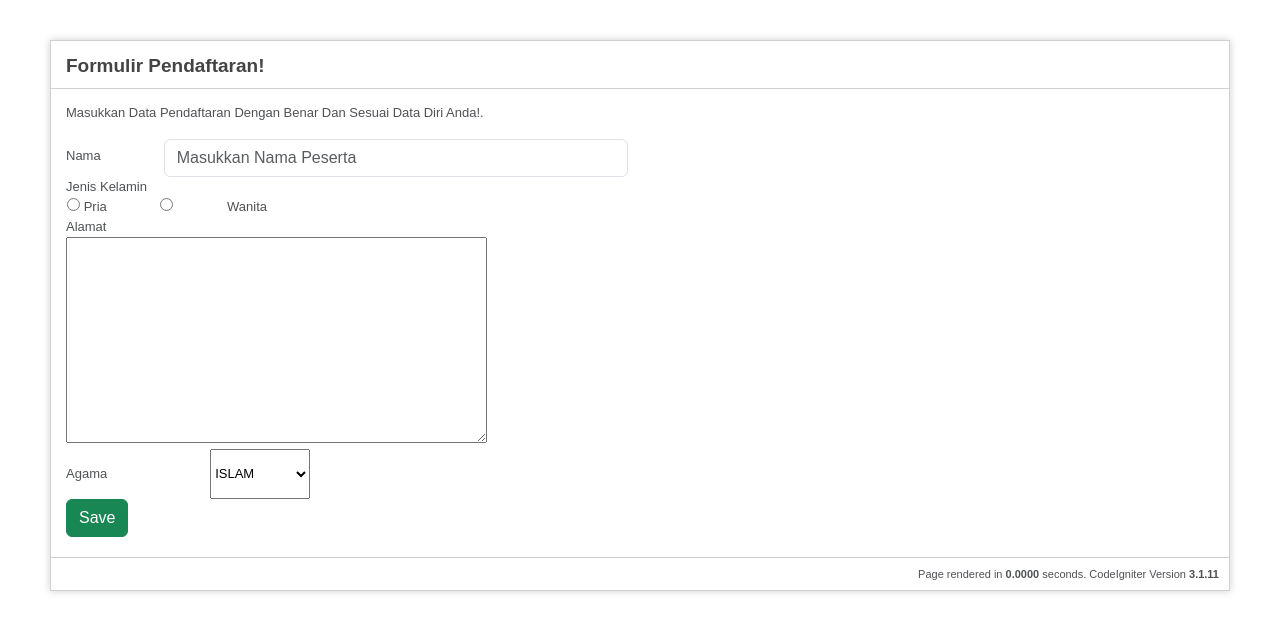
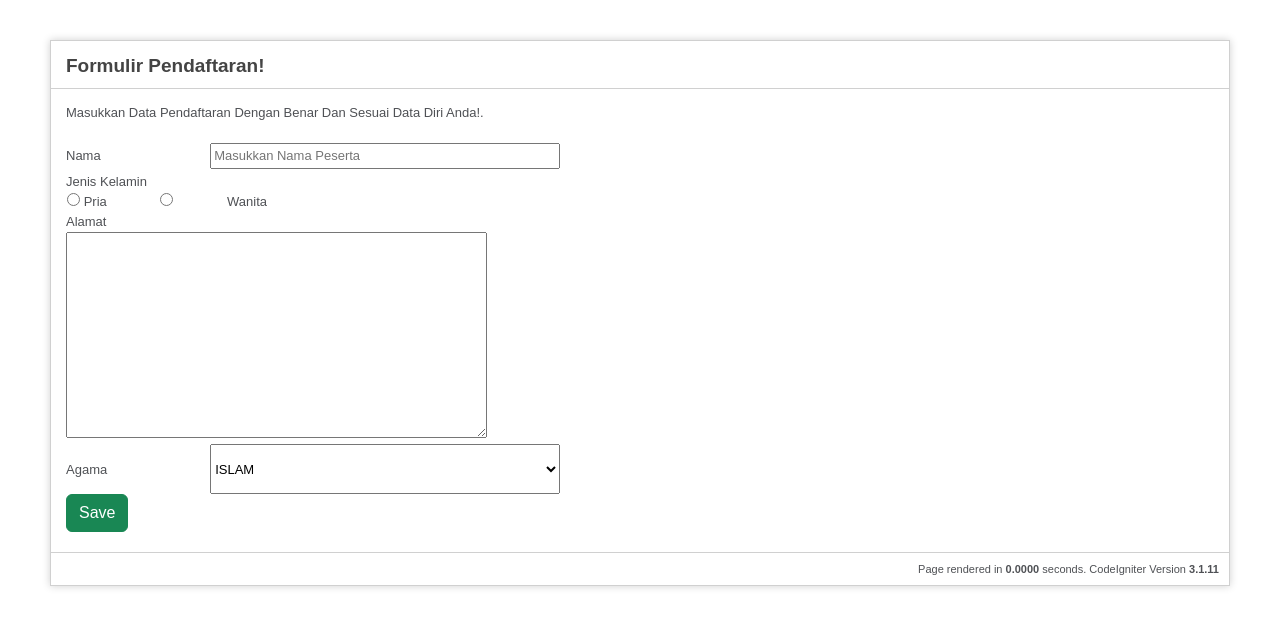
Before and after one commit to VebriCoders/Praktek-Caba-Ahli-RPL-23-07-2022-Surabaya-Kodam5BRW, a CodeIgniter app: page /tes-ahli-ci3-131/index.php/formulir/index in a window 1280 px wide. Shown: the top 633 px of the page. Run offline with CodeIgniter, Linux system fonts and the light colour scheme; some libraries are stand-ins or nearby versions.

Commit message:
PRAKTEK CABA PK KEAHLIAN RPL 23/07/22 - KODAM5/BRW

```diff
--- a/application/views/v_formulir.php
+++ b/application/views/v_formulir.php
@@ -91,11 +91,9 @@ defined('BASEPATH') or exit('No direct script access allowed');
 
 						<form>
 
-							<div class="form-group row">
-								<label for="label-nama" class="col-sm-2 col-form-label">Nama</label>
-								<div class="col-sm-10">
-									<input type="email" name="nama_lengkap" class="form-control" id="label-nama" placeholder="Masukkan Nama Peserta" required>
-								</div>
+							<div class="form-group">
+								<label for="label-nama" class="col-md-3 col-form-label">Nama</label>
+								<input type="email" name="nama_lengkap" id="label-nama" placeholder="Masukkan Nama Peserta" required style="width: 350px">
 							</div>
 
 							<div class="form-group">
@@ -117,7 +115,7 @@ defined('BASEPATH') or exit('No direct script access allowed');
 							<div class="form-group">
 								<label class="col-md-3 control-label">Agama</label>
 
-								<select name="agama" style="width: 100px; height: 50px" required>
+								<select name="agama" style="width: 350px; height: 50px" required>
 									<option value="islam">ISLAM</option>
 									<option value="kristen">KRISTEN</option>
 									<option value="hindu">HINDU</option>
```
